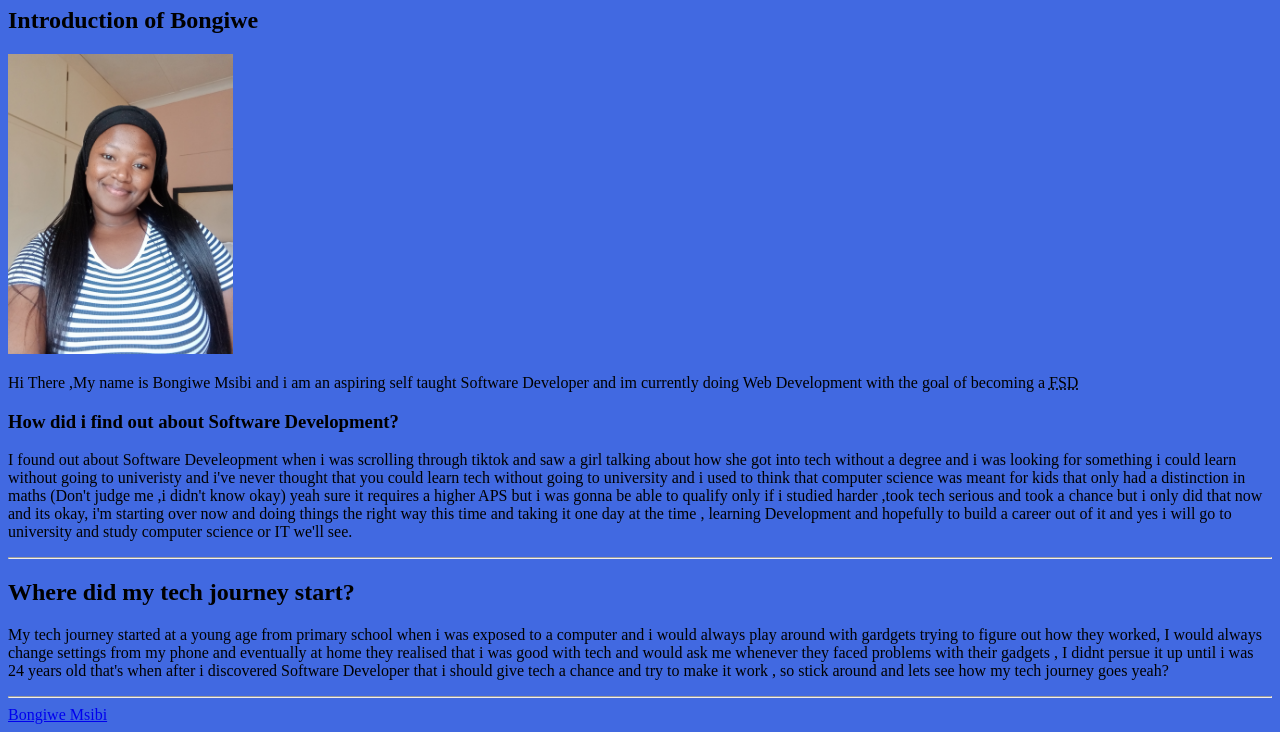
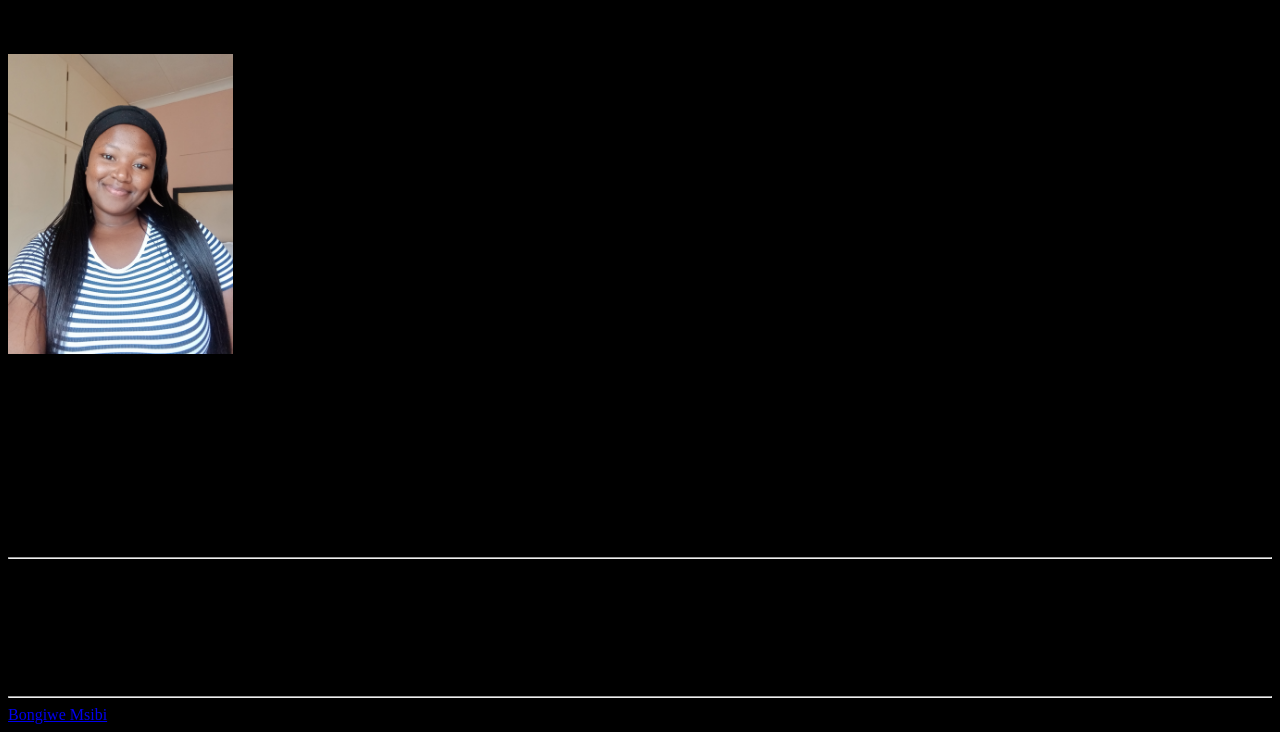
Before and after one commit to Bongiwe23/html-practice, a plain HTML site: page index.html in a window 1280 px wide. Shown: the part 73-805 px from the top of the page. Drawn offline with Linux system fonts and the light colour scheme.

Commit message:
Change background color and style adjustments
Updated background color to black and fixed style formatting.

```diff
--- a/index.html
+++ b/index.html
@@ -9,7 +9,8 @@
            width:300px
            object-fit:cover;
           }
-    body{background-color:royalblue;
+    body
+    {background-color: black;
         }
 </style>
 <link rel="icon" href="images.jpeg">
```
